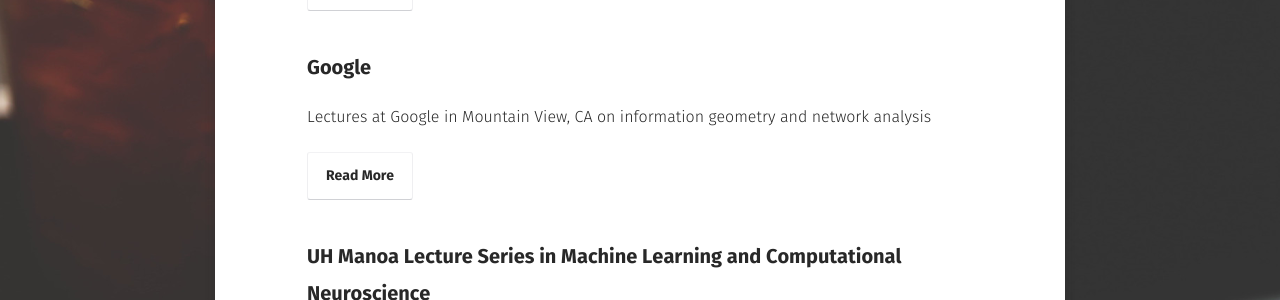
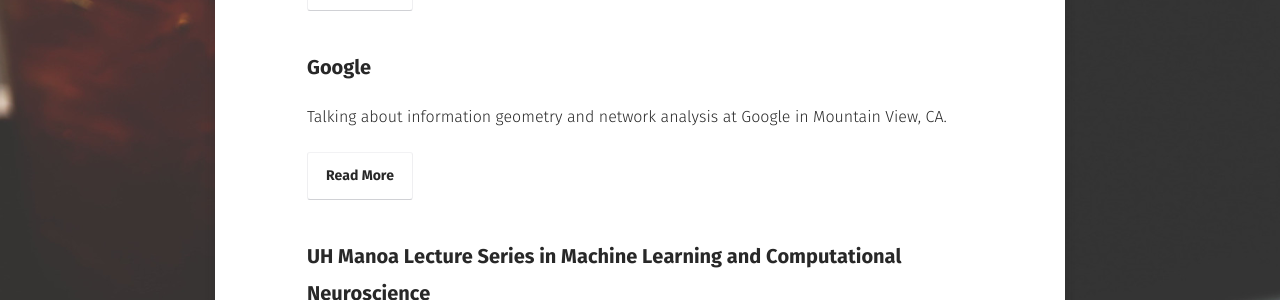
Before and after one commit to nwisn/nwisn.github.io, a Jekyll site: the page built from posts/index.md, in a window 1280 px wide and 900 px high, scrolled down 2553 px. Shown: the part 153-453 px from the top of the window. Built offline with Jekyll 4.4.1, drawn with Linux system fonts in a browser that asks for light colours; some web fonts are replaced.

Commit message:
added posts

```diff
--- a/_posts/2014-08-15-Google.md
+++ b/_posts/2014-08-15-Google.md
@@ -2,7 +2,7 @@
 layout: post
 title: "Google"
 date: 2014-08-15
-excerpt: "Lectures at Google in Mountain View, CA on information geometry and network analysis"
+excerpt: "Talking about information geometry and network analysis at Google in Mountain View, CA."
 tags: [conferences]
 comments: true
 ---
```
